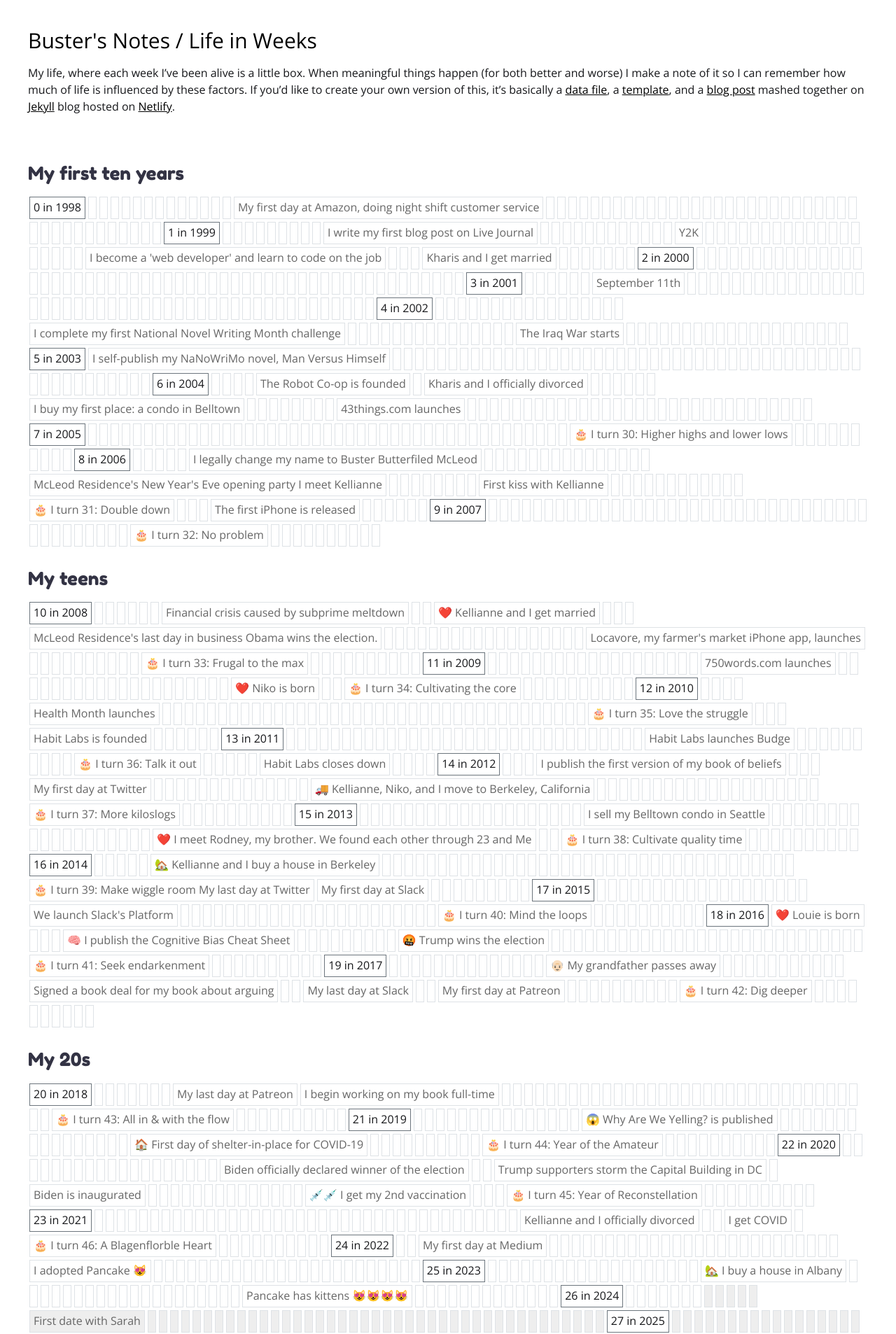
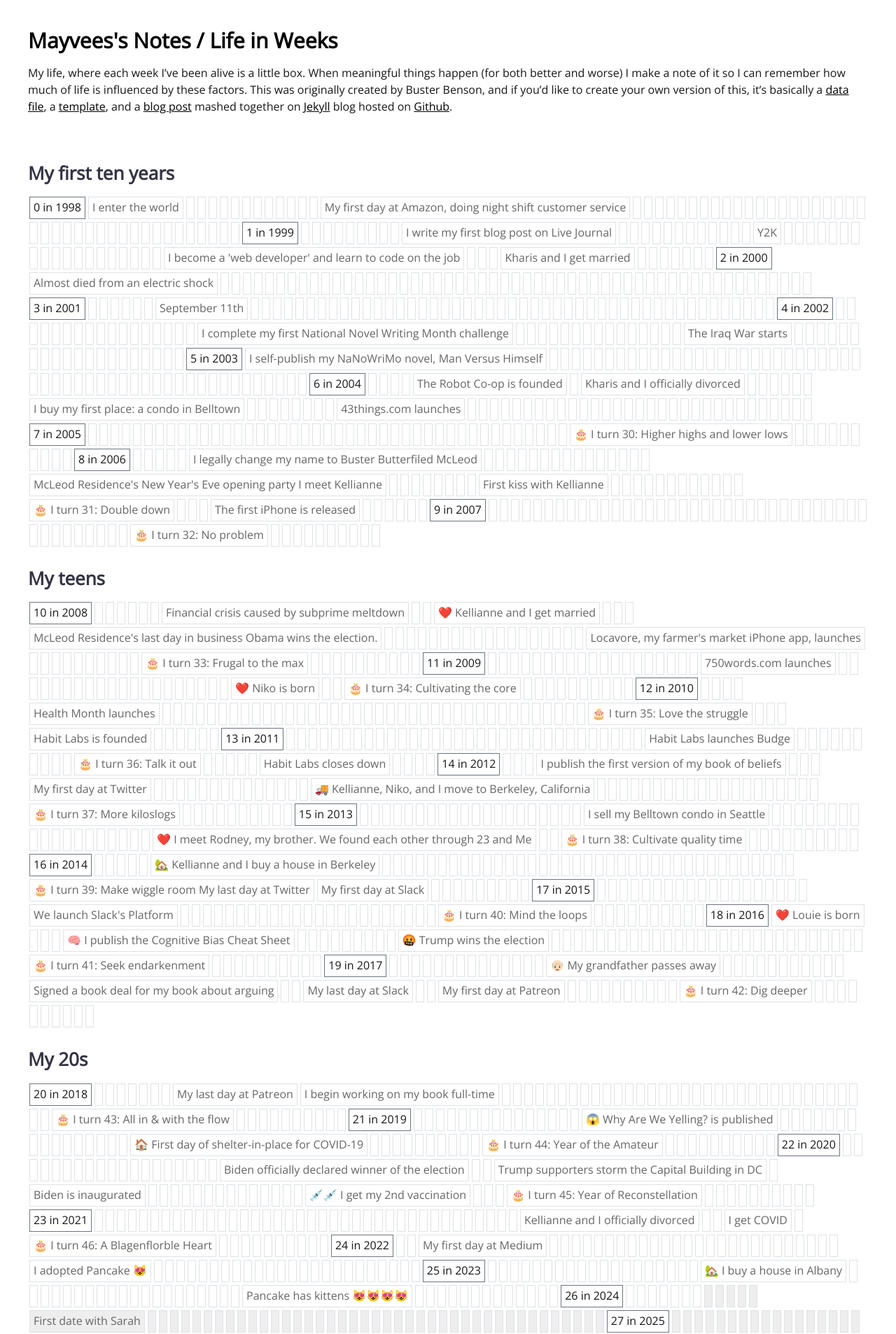
Before and after one commit to mayvees317/mayvees-notes, a Jekyll site: the page built from _pages/index.md, in a window 1280 px wide. Shown: the top 1906 px of the page at 70% size. Built offline with Jekyll 4.4.1, drawn with Linux system fonts in a browser that asks for light colours; nearby versions of some CDN libraries; a script that is not in the unit is left out.

Commit message:
whatevever message

```diff
--- a/_config.yml
+++ b/_config.yml
@@ -1,6 +1,6 @@
-site: Buster's Notes
+site: Mayvees's Notes
 url: https://busterbenson.com
-title: Buster's Notes
+title: Mayvees's Notes
 description: Notes
 permalink: pretty
 
--- a/_pages/index.md
+++ b/_pages/index.md
@@ -6,4 +6,4 @@
 end_year		: 2078
 ---
 
-My life, where each week I've been alive is a little box. When meaningful things happen (for both better and worse) I make a note of it so I can remember how much of life is influenced by these factors. If you'd like to create your own version of this, it's basically a [data file](https://github.com/busterbenson/notes/blob/master/_data/life-in-weeks.yml), a [template](https://github.com/busterbenson/notes/blob/master/_layouts/life-in-weeks.html), and a [blog post](https://github.com/busterbenson/notes/blob/master/_pages/life-in-weeks.md) mashed together on [Jekyll](https://jekyllrb.com/) blog hosted on [Netlify](https://www.netlify.com/).
+My life, where each week I've been alive is a little box. When meaningful things happen (for both better and worse) I make a note of it so I can remember how much of life is influenced by these factors. This was originally created by Buster Benson, and if you'd like to create your own version of this, it's basically a [data file](https://github.com/busterbenson/notes/blob/master/_data/life-in-weeks.yml), a [template](https://github.com/busterbenson/notes/blob/master/_layouts/life-in-weeks.html), and a [blog post](https://github.com/busterbenson/notes/blob/master/_pages/life-in-weeks.md) mashed together on [Jekyll](https://jekyllrb.com/) blog hosted on [Github](https://github.com/).
--- a/_sass/_main.scss
+++ b/_sass/_main.scss
@@ -175,9 +175,9 @@
 h1,h2,h3,h4,h5 {
 	line-height: 1.2em;
 	margin: 1rem 0;
-	font-weight: 400;
+	font-weight: 600;
 	font-size: 26px;
-	font-family: "Fredoka One", "Open Sans", sans-serif;
+	font-family: "Open Sans", sans-serif;
 }
 
 h1 {
```
Also changed, not shown: _data/life-in-weeks.yml (+5 -8 lines), assets/favicon.jpg.
